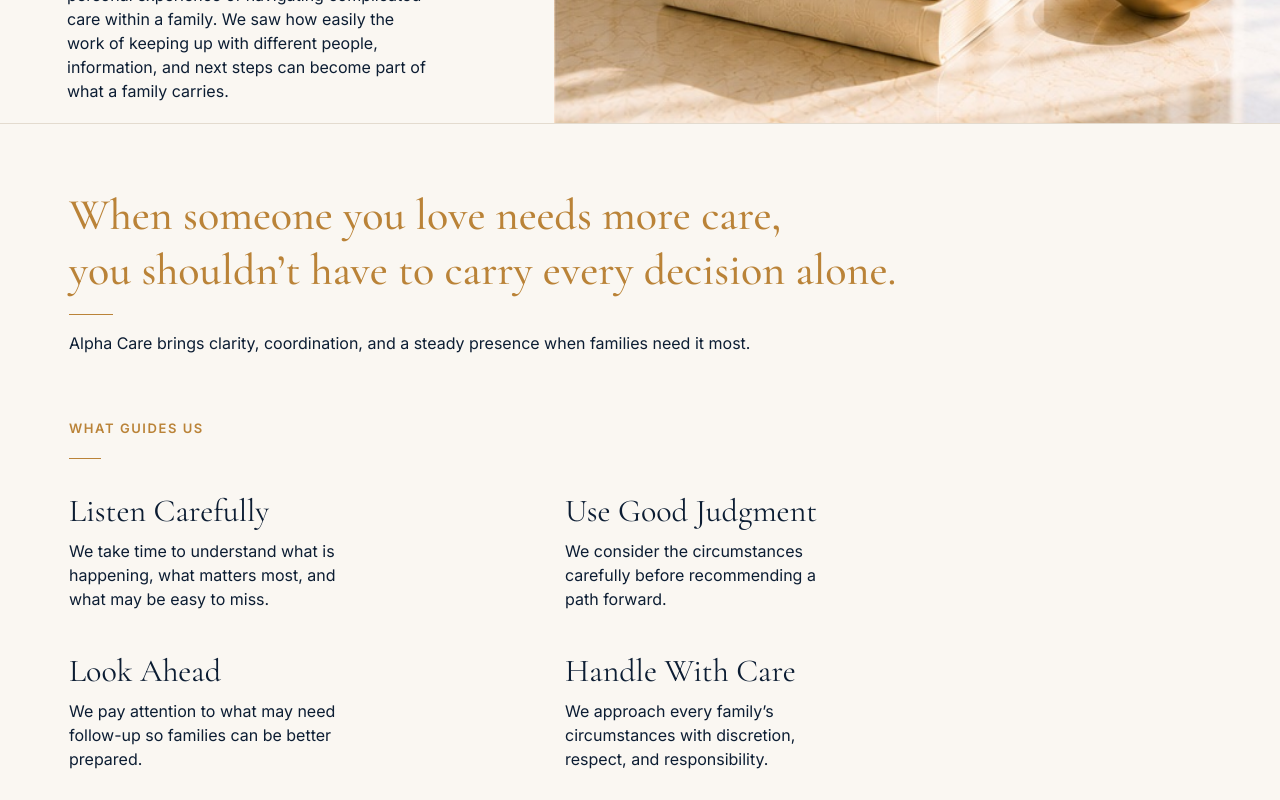
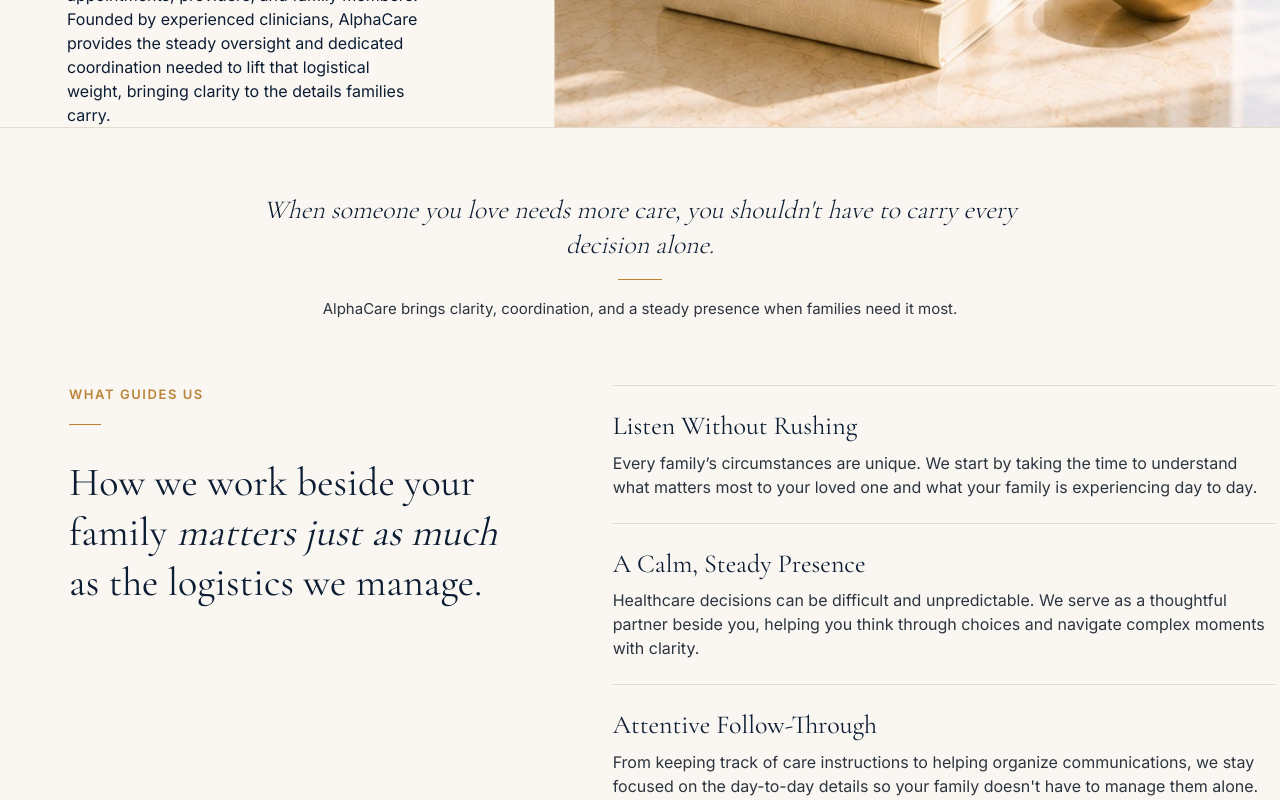
Before and after one commit to alphacareconcierge/alphacare-website, a Next.js app: page /about in a window 1280 px wide. Shown: the part 560-1360 px from the top of the page. Built offline with nearby package versions, Linux system fonts and the light colour scheme.

Commit message:
Update AlphaCare about page copy

```diff
--- a/app/about/page.tsx
+++ b/app/about/page.tsx
@@ -10,20 +10,20 @@ export const metadata: Metadata = {
 
 const values = [
   {
-    title: "Listen Carefully",
-    copy: "We take time to understand what is happening, what matters most, and what may be easy to miss."
+    title: "Listen Without Rushing",
+    copy: "Every family’s circumstances are unique. We start by taking the time to understand what matters most to your loved one and what your family is experiencing day to day."
   },
   {
-    title: "Use Good Judgment",
-    copy: "We consider the circumstances carefully before recommending a path forward."
+    title: "A Calm, Steady Presence",
+    copy: "Healthcare decisions can be difficult and unpredictable. We serve as a thoughtful partner beside you, helping you think through choices and navigate complex moments with clarity."
   },
   {
-    title: "Look Ahead",
-    copy: "We pay attention to what may need follow-up so families can be better prepared."
+    title: "Attentive Follow-Through",
+    copy: "From keeping track of care instructions to helping organize communications, we stay focused on the day-to-day details so your family doesn't have to manage them alone."
   },
   {
-    title: "Handle With Care",
-    copy: "We approach every family’s circumstances with discretion, respect, and responsibility."
+    title: "Respect & Advocacy",
+    copy: "We keep your loved one at the center of everything we do, honoring their wishes, protecting their privacy, and ensuring their voice is always respected."
   }
 ];
 
@@ -37,15 +37,14 @@ export default function AboutPage() {
           </p>
           <span className="mt-5 block h-px w-8 bg-gold" aria-hidden="true" />
           <h1 className="type-hero mt-[2.3125rem] max-w-[25rem] text-[2.75rem] sm:text-[3.5rem] lg:text-[2.625rem] min-[1400px]:text-[3.25rem]">
-            <span className="block">Care may involve</span>
-            <span className="block">many people.</span>
+            <span className="block">Care may involve many people.</span>
             <em className="block font-serif text-[2.35rem] italic sm:text-[3rem] lg:text-[2.1875rem] min-[1400px]:text-[2.625rem]">
               Families still experience all of it.
             </em>
           </h1>
           <span className="mt-[2.125rem] block h-px w-8 bg-gold" aria-hidden="true" />
           <p className="type-body mt-[2rem] max-w-[22.5rem] text-navy">
-            Alpha Care grew from experience in nursing and healthcare operations, alongside the personal experience of navigating complicated care within a family. We saw how easily the work of keeping up with different people, information, and next steps can become part of what a family carries.
+            Complex care rarely fails in the clinical room—it fractures in the quiet spaces between appointments, providers, and family members. Founded by experienced clinicians, AlphaCare provides the steady oversight and dedicated coordination needed to lift that logistical weight, bringing clarity to the details families carry.
           </p>
         </div>
         <div className="relative min-h-[24rem] lg:min-h-0">
@@ -60,29 +59,33 @@ export default function AboutPage() {
         </div>
       </section>
 
-      <section className="px-6 py-14 text-center sm:px-12 md:text-left lg:px-[4.3125rem] lg:py-16">
-        <h2 className="type-section mx-auto max-w-[54rem] text-2xl leading-[1.25] text-gold sm:text-[2.25rem] md:mx-0 lg:text-[2.75rem]">
-          When someone you love needs more care,<br className="hidden md:block" />
-          you shouldn’t have to carry every decision alone.
+      <section className="px-6 py-14 text-center sm:px-12 lg:px-[4.3125rem] lg:py-16">
+        <h2 className="mx-auto max-w-3xl font-serif text-[1.375rem] font-light italic leading-[1.35] text-navy sm:text-[1.625rem]">
+          When someone you love needs more care, you shouldn&apos;t have to carry every decision alone.
         </h2>
-        <span className="mx-auto my-4 block h-px w-11 bg-gold md:mx-0" aria-hidden="true" />
-        <p className="type-body mx-auto max-w-[52rem] text-navy md:mx-0">
-          Alpha Care brings clarity, coordination, and a steady presence when families need it most.
+        <span className="mx-auto my-4 block h-px w-11 bg-gold" aria-hidden="true" />
+        <p className="mx-auto mt-3 max-w-[52rem] font-sans text-[0.9375rem] font-normal leading-[1.7] text-grayblue">
+          AlphaCare brings clarity, coordination, and a steady presence when families need it most.
         </p>
       </section>
 
-      <section className="px-6 pb-20 sm:px-12 lg:px-[4.3125rem]">
-        <p className="type-eyebrow">
-          What Guides Us
-        </p>
-        <span className="mt-[1.1875rem] block h-px w-8 bg-gold" aria-hidden="true" />
-        <div className="mt-8 grid max-w-[58rem] gap-x-16 gap-y-6 md:grid-cols-2 md:gap-y-10">
+      <section className="grid gap-10 px-6 pb-20 sm:px-12 lg:grid-cols-[42%_58%] lg:gap-16 lg:px-[4.3125rem]">
+        <div>
+          <p className="type-eyebrow">
+            What Guides Us
+          </p>
+          <span className="mt-[1.1875rem] block h-px w-8 bg-gold" aria-hidden="true" />
+          <h2 className="type-section mt-8 max-w-[28rem] text-[2rem] font-normal leading-[1.25] text-navy sm:text-[2.5rem]">
+            How we work beside your family <em className="font-serif italic">matters just as much</em> as the logistics we manage.
+          </h2>
+        </div>
+        <div>
           {values.map((value) => (
-            <article key={value.title}>
-              <h3 className="type-card text-[2rem] font-normal">
+            <article key={value.title} className="mt-6 border-t border-[#E3DBCF] pt-6 first:mt-0">
+              <h3 className="type-card text-[1.625rem] font-normal">
                 {value.title}
               </h3>
-              <p className="type-body mt-2 max-w-[17.75rem] text-navy">
+              <p className="type-body mt-2 text-grayblue">
                 {value.copy}
               </p>
             </article>
```
